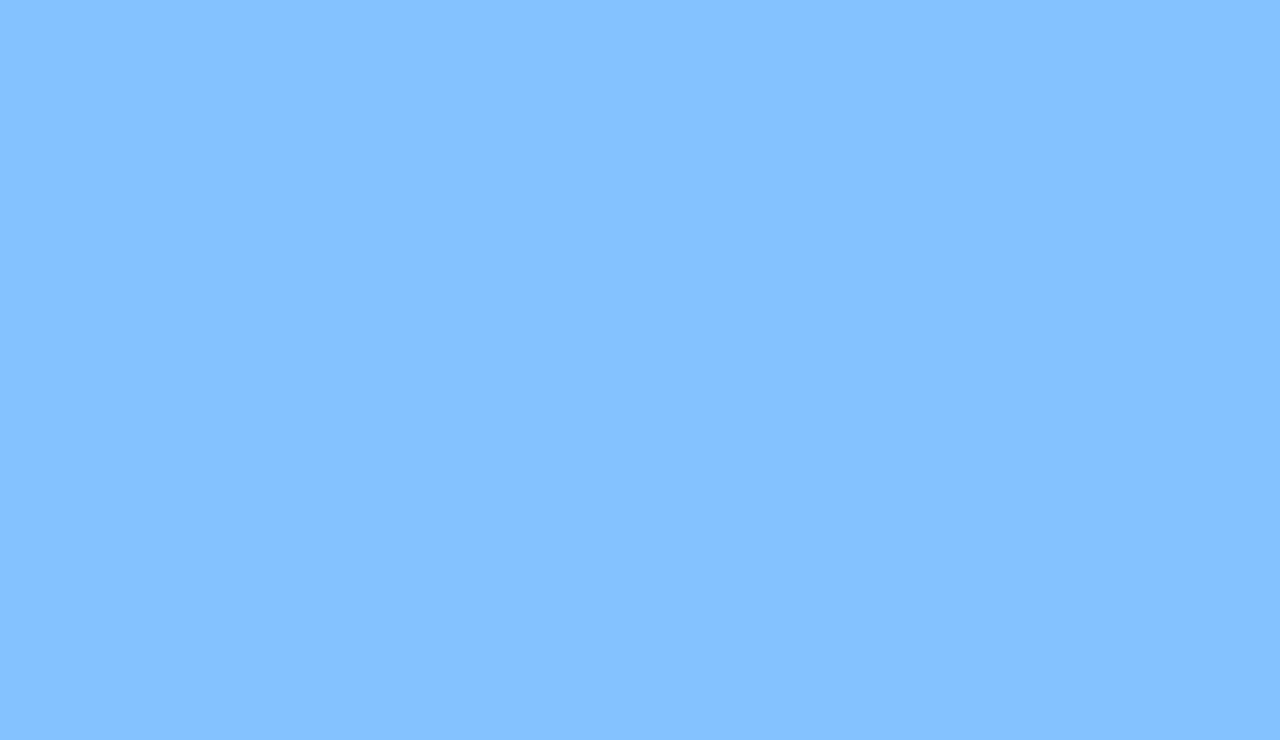
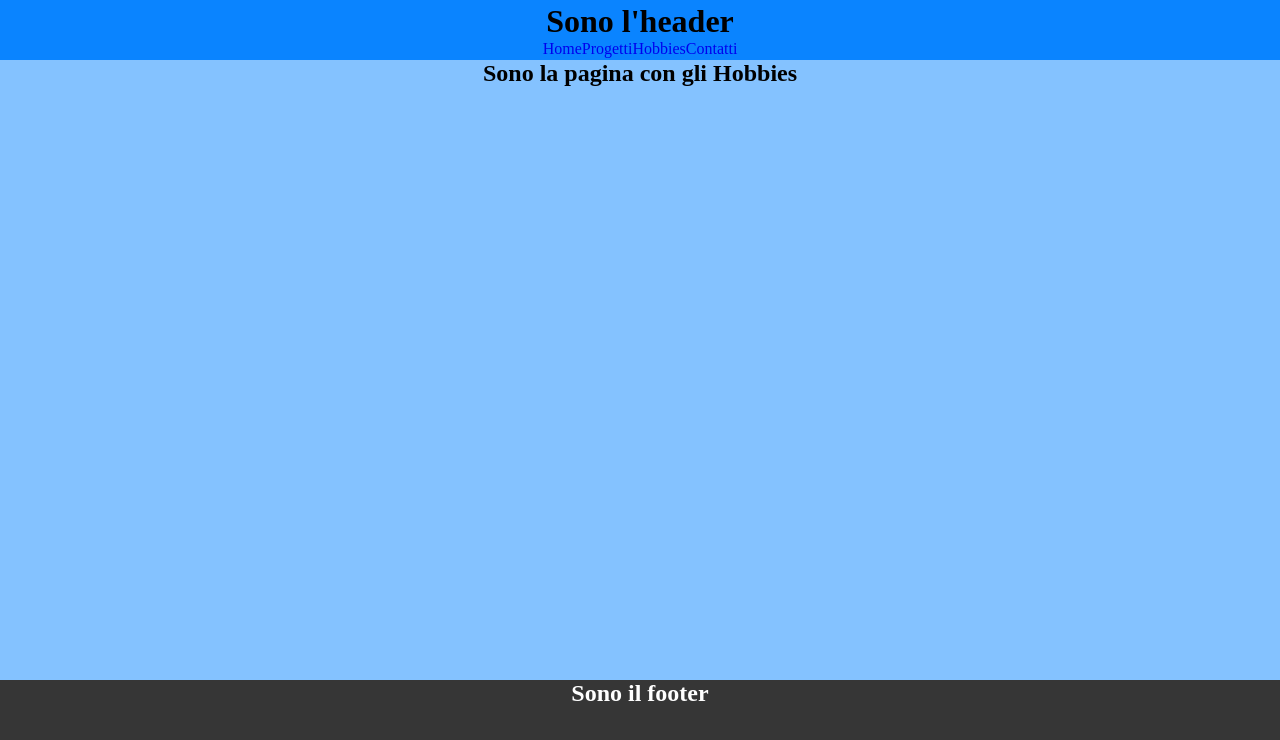
Before and after one commit to riccardo-ottavi/portfolio, a React (Vite) app: page /hobbies in a window 1280 px wide. Before the commit this address had no page. Shown: the top 740 px of the page. Built offline with nearby package versions, Linux system fonts and the light colour scheme.

Commit message:
inizializza le pagine restanti

```diff
--- a/src/App.css
+++ b/src/App.css
@@ -14,6 +14,8 @@ body {
   display: flex;
   justify-content: center;
   height: 60px;
+  flex-direction: column;
+  align-items: center;
 }
 
 .footer {
@@ -34,3 +36,19 @@ body {
   align-items: center;
   width: 100%;
 }
+
+nav {
+  background-color: #0A84FF;
+  width: 100%;
+  display: flex;
+  justify-content: center;
+}
+
+a {
+  text-decoration: none;
+}
+
+ul {
+  list-style: none;
+  display: flex;
+}
--- a/src/App.jsx
+++ b/src/App.jsx
@@ -2,6 +2,9 @@ import './App.css'
 import { Route, BrowserRouter, Routes } from 'react-router-dom'
 import DefaultLayout from './layouts/DefaultLayout'
 import HomePage from './pages/HomePage'
+import ProjectsPage from './pages/ProjectsPage'
+import HobbiesPage from './pages/HobbiesPage'
+import ContactsPage from './pages/ContactsPage'
 
 function App() {
   return (
@@ -9,6 +12,9 @@ function App() {
         <Routes>
           <Route element={<DefaultLayout />}>
             <Route path="/" element={<HomePage />} />
+            <Route path="/progetti" element={<ProjectsPage />} />
+            <Route path="/hobbies" element={<HobbiesPage />} />
+            <Route path="/contatti" element={<ContactsPage />} />
           </Route>
         </Routes>
       </BrowserRouter>
--- a/src/components/MyHeader.jsx
+++ b/src/components/MyHeader.jsx
@@ -1,7 +1,10 @@
+import NavBar from "./NavBar"
+
 export default function MyHeader(){
     return(
         <div className="title">
             <h1>Sono l'header</h1>
+            <NavBar />
         </div>
     )
 }
--- /dev/null
+++ b/src/components/NavBar.jsx
@@ -0,0 +1,26 @@
+import { Link } from "react-router-dom"
+
+export default function NavBar(){
+    return (
+        <nav>
+            <ul class="nav-links">
+                {/* HOME */}
+                <Link to="/" className="home-link">
+                    Home
+                </Link>
+                {/* PROGETTI */}
+                <Link to="/progetti" className="home-link">
+                    Progetti
+                </Link>
+                {/* HOBBIES */}
+                <Link to="/hobbies" className="home-link">
+                    Hobbies
+                </Link>
+                {/* CONTATTI */}
+                <Link to="/contatti" className="home-link">
+                    Contatti
+                </Link>
+            </ul>
+        </nav>
+    )
+}
--- a/src/layouts/DefaultLayout.jsx
+++ b/src/layouts/DefaultLayout.jsx
@@ -1,6 +1,7 @@
 import { Outlet } from "react-router-dom"
 import MyFooter from "../components/MyFooter"
 import MyHeader from "../components/MyHeader"
+import NavBar from "../components/NavBar"
 
 export default function DefaultLayout(){
     return(
--- /dev/null
+++ b/src/pages/ContactsPage.jsx
@@ -0,0 +1,5 @@
+export default function ContactsPage(){
+    return (
+        <h2>Sono la pagina con i Contatti</h2>
+    )
+}
--- /dev/null
+++ b/src/pages/HobbiesPage.jsx
@@ -0,0 +1,5 @@
+export default function HobbiesPage(){
+    return (
+        <h2>Sono la pagina con gli Hobbies</h2>
+    )
+}
--- /dev/null
+++ b/src/pages/ProjectsPage.jsx
@@ -0,0 +1,5 @@
+export default function ProjectsPage(){
+    return (
+        <h2>Sono la pagina con i progetti</h2>
+    )
+}
```
